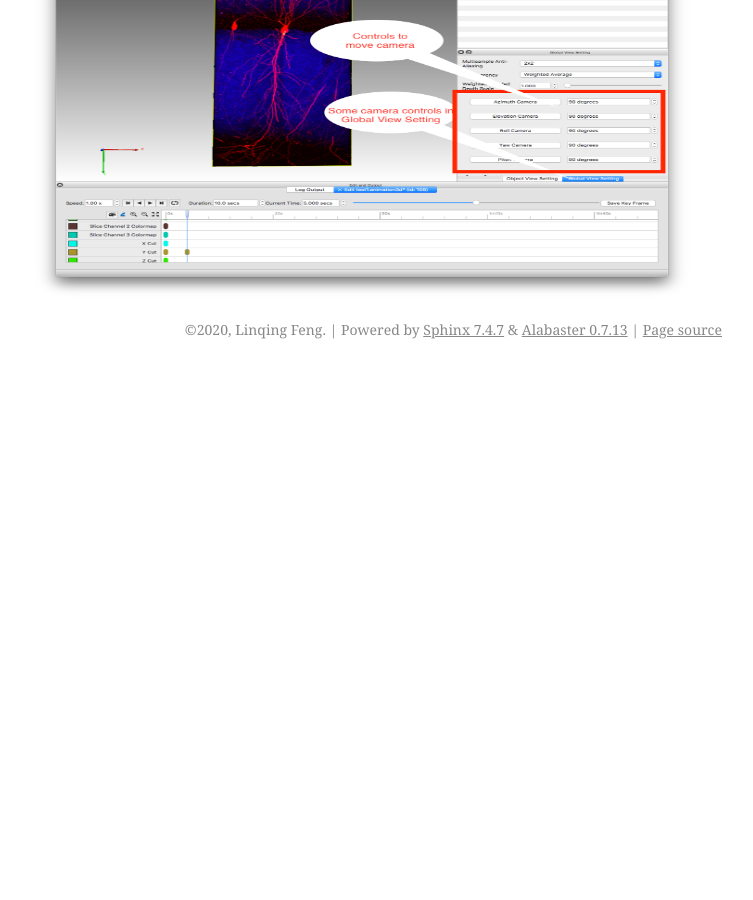
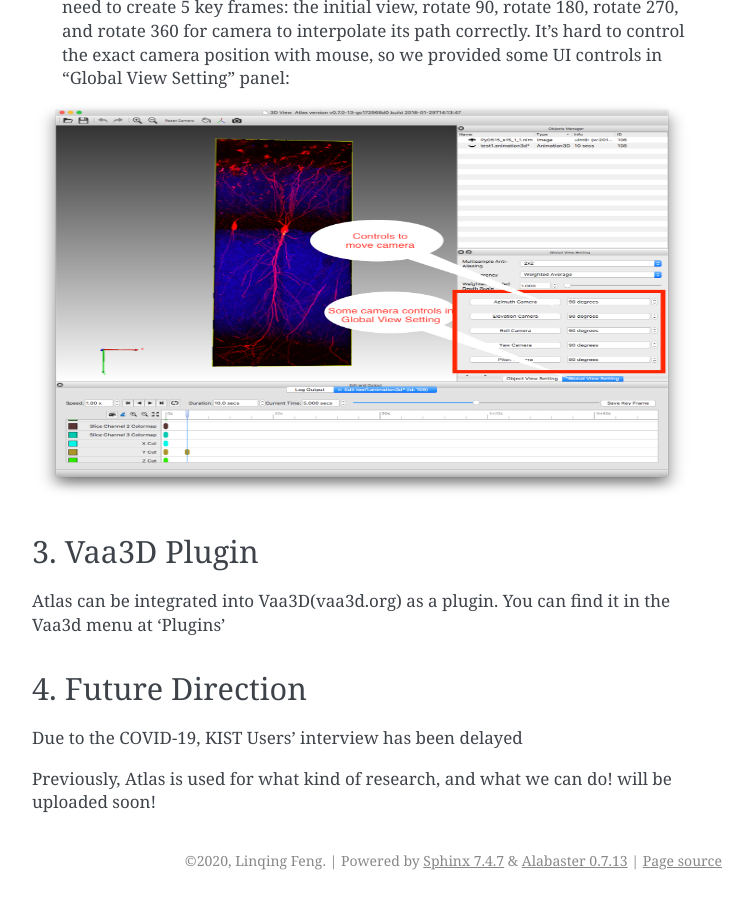
Before and after one commit to feng-lab/atlas-doc, a Sphinx documentation site: the page built from docs/source/license.rst, in a window 1280 px wide and 900 px high, scrolled down 16932 px. Shown: the whole window, without its empty margins (388-1141 px from the left). Built offline with Sphinx 7.4.7, drawn with Linux system fonts in a browser that asks for light colours; before the commit the page ends 17301 px from its top, so only the background shows below that; some of the changed text lies outside the part shown.

Commit message:
update docs

```diff
--- a/docs/source/license.rst
+++ b/docs/source/license.rst
@@ -39,7 +39,7 @@ Open a file, which can be a TIFF or an SWC file or others
 
 .. image:: images/file.png
   :width: 800px
-  :height: 400px
+  :height: 600px
   :scale: 100%
   :alt: Atlas Figure1
   :align: center
@@ -73,7 +73,7 @@ Screenshot / Enter Full Screen
 
 .. image:: images/view.png
   :width: 400px
-  :height: 300px
+  :height: 400px
   :scale: 100%
   :alt: Atlas Figure1
   :align: center
@@ -108,7 +108,7 @@ To Mask Image...
 
 .. image:: images/roi.png
   :width: 400px
-  :height: 200px
+  :height: 100px
   :scale: 100%
   :alt: Atlas Figure1
   :align: center
@@ -453,3 +453,17 @@ Additional Notes
   :scale: 100%
   :alt: Atlas Figure1
   :align: center
+
+3. Vaa3D Plugin
+^^^^^^^^^^^^^^^
+Atlas can be integrated into Vaa3D(vaa3d.org) as a plugin.
+You can find it in the Vaa3d menu at 'Plugins'
+
+
+4. Future Direction
+^^^^^^^^^^^^^^^^^^^
+
+Due to the COVID-19, KIST Users' interview has been delayed
+
+Previously, Atlas is used for what kind of research, and what we can do!
+will be uploaded soon!
```
